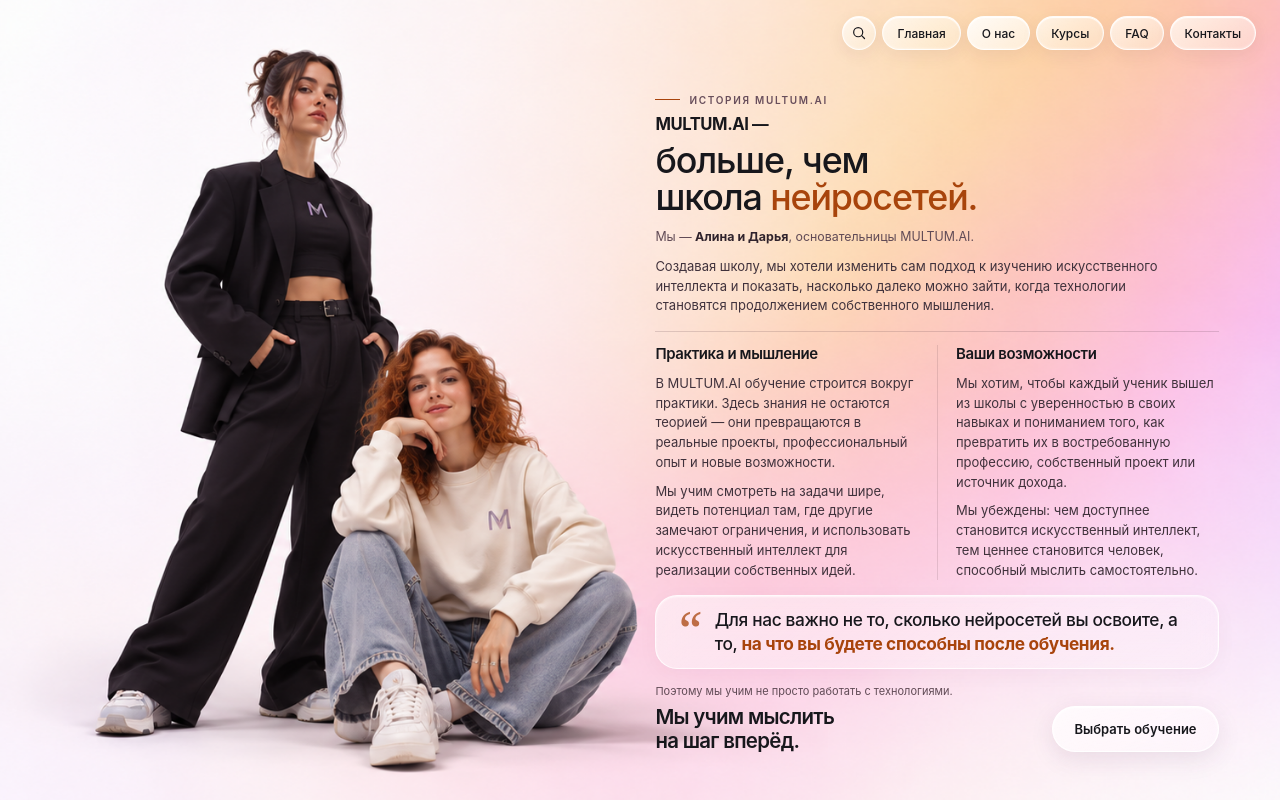
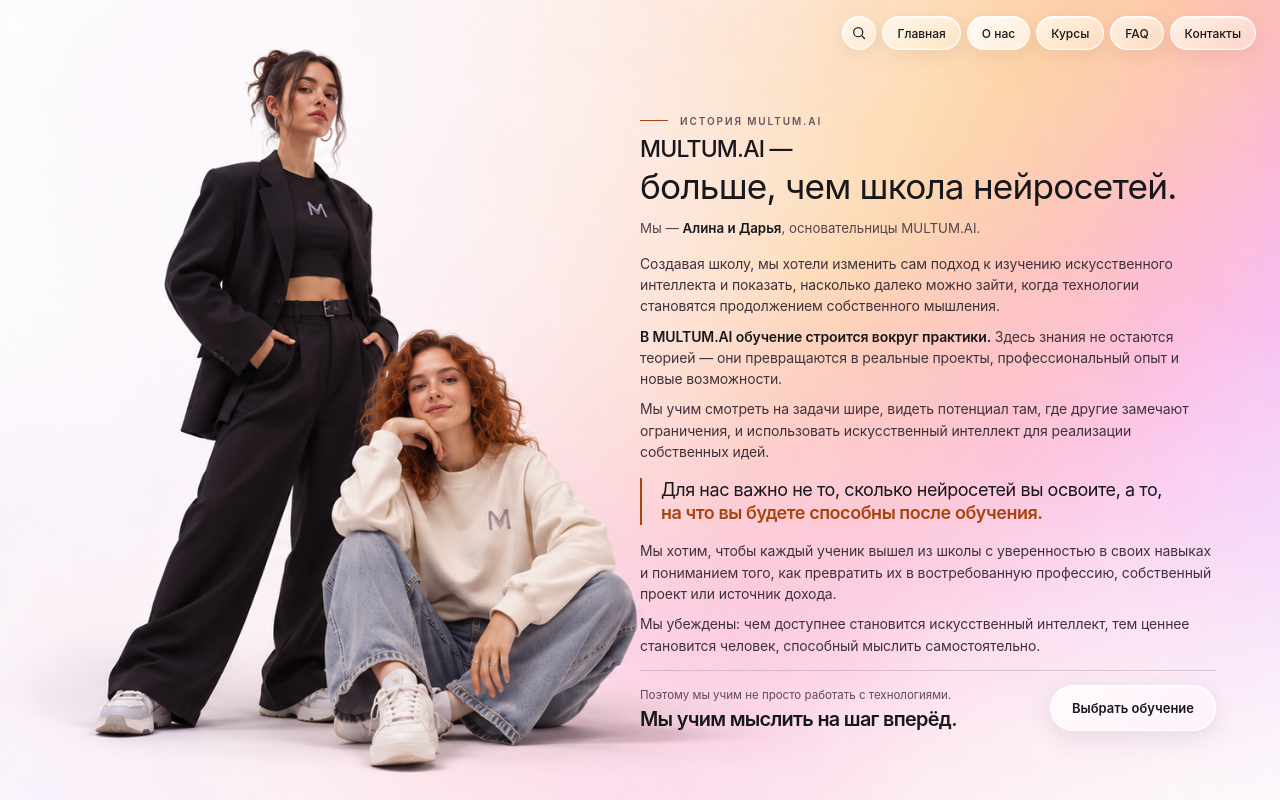
Before and after one commit to fuks19200-ctrl/09, a Next.js app: page /about in a window 1280 px wide. Built offline with nearby package versions, Linux system fonts and the light colour scheme.

Commit message:
Simplify founders page into airy single-column editorial layout

```diff
--- a/app/about/page.tsx
+++ b/app/about/page.tsx
@@ -12,31 +12,26 @@ export default function About() {
       <SiteNav active="about" />
       <article className="founders-story">
         <header className="founders-intro">
-          <p className="founders-kicker"><span aria-hidden="true" /> История MULTUM.AI</p>
-          <h1><span className="founders-brand">MULTUM.AI —</span><span className="founders-headline">больше, чем<br className="founders-break" /> школа <em>нейросетей.</em></span></h1>
+          <p className="founders-kicker">История MULTUM.AI</p>
+          <h1>MULTUM.AI —<span>больше, чем школа нейросетей.</span></h1>
           <p className="founders-byline">Мы — <strong>Алина и Дарья</strong>, основательницы MULTUM.AI.</p>
+        </header>
+        <div className="founders-copy">
           <p className="founders-body">Создавая школу, мы хотели изменить сам подход к изучению искусственного интеллекта и показать, насколько далеко можно зайти, когда технологии становятся продолжением собственного мышления.</p>
-        </header>
-        <section className="founders-editorial" aria-label="Подход и ценность обучения">
-          <div className="founders-column">
-            <h2>Практика и мышление</h2>
-            <p className="founders-body">В MULTUM.AI обучение строится вокруг практики. Здесь знания не остаются теорией — они превращаются в реальные проекты, профессиональный опыт и новые возможности.</p>
-            <p className="founders-body">Мы учим смотреть на задачи шире, видеть потенциал там, где другие замечают ограничения, и использовать искусственный интеллект для реализации собственных идей.</p>
-          </div>
-          <div className="founders-column">
-            <h2>Ваши возможности</h2>
-            <p className="founders-body">Мы хотим, чтобы каждый ученик вышел из школы с уверенностью в своих навыках и пониманием того, как превратить их в востребованную профессию, собственный проект или источник дохода.</p>
-            <p className="founders-body">Мы убеждены: чем доступнее становится искусственный интеллект, тем ценнее становится человек, способный мыслить самостоятельно.</p>
-          </div>
-        </section>
+          <p className="founders-body"><strong>В MULTUM.AI обучение строится вокруг практики.</strong> Здесь знания не остаются теорией — они превращаются в реальные проекты, профессиональный опыт и новые возможности.</p>
+          <p className="founders-body">Мы учим смотреть на задачи шире, видеть потенциал там, где другие замечают ограничения, и использовать искусственный интеллект для реализации собственных идей.</p>
+        </div>
         <blockquote className="founders-quote">
-          <span className="founders-quote__mark" aria-hidden="true">“</span>
           <p>Для нас важно не то, сколько нейросетей вы освоите, а то, <strong>на что вы будете способны после обучения.</strong></p>
         </blockquote>
+        <div className="founders-copy">
+          <p className="founders-body">Мы хотим, чтобы каждый ученик вышел из школы с уверенностью в своих навыках и пониманием того, как превратить их в востребованную профессию, собственный проект или источник дохода.</p>
+          <p className="founders-body">Мы убеждены: чем доступнее становится искусственный интеллект, тем ценнее становится человек, способный мыслить самостоятельно.</p>
+        </div>
         <footer className="founders-footer">
           <div className="founders-manifesto">
             <p>Поэтому мы учим не просто работать с технологиями.</p>
-            <strong>Мы учим мыслить<br className="founders-break" /> на шаг вперёд.</strong>
+            <strong>Мы учим мыслить на шаг вперёд.</strong>
           </div>
           <a className="button button--glass founders-cta" href="/courses/">Выбрать обучение</a>
         </footer>
--- a/app/globals.css
+++ b/app/globals.css
@@ -188,122 +188,25 @@ button:disabled, button[aria-disabled="true"], .button[aria-disabled="true"] { o
 }
 
 
-/* Founders story — editorial layout, preserving the original portrait. */
-.about-page {
-  display: flex;
-  align-items: flex-start;
-  justify-content: flex-end;
-  padding: 0;
-  background: #fff5f4 url('/images/%D0%A1%D1%82%D0%B8%D0%BB%D1%8C%D0%BD%D1%8B%D0%B8%CC%86%20%D0%B4%D1%83%D1%8D%D1%82%20%D0%B2%20%D1%81%D0%BE%D0%B2%D1%80%D0%B5%D0%BC%D0%B5%D0%BD%D0%BD%D0%BE%D0%B8%CC%86%20%D1%83%D0%BB%D0%B8%D1%87%D0%BD%D0%BE%D0%B8%CC%86%20%D0%BE%D0%B4%D0%B5%D0%B6%D0%B4%D0%B5.png') left center / cover no-repeat;
-  overflow-x: hidden;
-  overflow-y: auto;
-}
-.founders-story {
-  width: min(44%, 720px);
-  min-width: 0;
-  margin: auto 4.8% auto 0;
-  padding: 80px 0 36px;
-  font-family: -apple-system, BlinkMacSystemFont, "Segoe UI", Arial, sans-serif;
-  color: var(--color-black);
-  display: flex;
-  flex-direction: column;
-  gap: clamp(18px, 2.5vh, 29px);
-}
-.founders-kicker {
-  display: flex;
-  align-items: center;
-  gap: 9px;
-  margin: 0 0 15px;
-  color: #684e5b;
-  font-size: 10px;
-  font-weight: 600;
-  letter-spacing: .17em;
-  text-transform: uppercase;
-}
-.founders-kicker > span { width: 25px; height: 1px; background: #A8440C; }
-.founders-intro h1 { margin: 0; letter-spacing: -.047em; }
-.founders-brand {
-  display: block;
-  margin: 0 0 7px;
-  font-size: clamp(15px, 1.3vw, 21px);
-  line-height: 1.2;
-  font-weight: 650;
-  letter-spacing: -.025em;
-}
-.founders-headline {
-  display: block;
-  font-size: clamp(32px, 3.05vw, 52px);
-  line-height: 1.04;
-  font-weight: 520;
-}
-.founders-headline em { font-style: normal; color: #A8440C; }
-.founders-byline {
-  margin: 19px 0 10px;
-  font-size: clamp(12px, .97vw, 15px);
-  line-height: 1.5;
-  color: #614b56;
-  font-weight: 400;
-}
-.founders-byline strong { font-weight: 650; color: #30232c; }
-.founders-body {
-  margin: 0;
-  font-size: clamp(13px, .96vw, 15.5px);
-  line-height: 1.65;
-  font-weight: 400;
-  color: #40323c;
-  text-wrap: pretty;
-}
-.founders-intro > .founders-body { max-width: 66ch; }
-.founders-editorial {
-  display: grid;
-  grid-template-columns: minmax(0,1fr) minmax(0,1fr);
-  gap: 0;
-  padding-top: 18px;
-  border-top: 1px solid rgba(87,58,70,.19);
-}
-.founders-column { min-width: 0; }
-.founders-column:first-child { padding-right: 18px; }
-.founders-column + .founders-column { padding-left: 18px; border-left: 1px solid rgba(87,58,70,.15); }
-.founders-column h2 {
-  font-size: clamp(14px, 1.17vw, 19px);
-  line-height: 1.25;
-  font-weight: 630;
-  letter-spacing: -.025em;
-  margin: 0 0 10px;
-}
-.founders-column p + p { margin-top: 9px; }
-.founders-quote {
-  position: relative;
-  display: flex;
-  align-items: flex-start;
-  gap: 13px;
-  margin: 0;
-  padding: 16px 22px 18px;
-  border: 1px solid rgba(255,255,255,.79);
-  border-radius: 22px;
-  background: linear-gradient(145deg,rgba(255,255,255,.51),rgba(255,255,255,.19));
-  box-shadow: inset 0 1px 2px rgba(255,255,255,.7), 0 5px 22px rgba(79,42,67,.035);
-  -webkit-backdrop-filter: blur(15px);
-  backdrop-filter: blur(15px);
-}
-.founders-quote__mark {
-  flex: 0 0 auto;
-  font: 52px/.82 Georgia, serif;
-  color: #A8440C;
-  opacity: .75;
-}
-.founders-quote p {
-  margin: 0;
-  font-size: clamp(16px, 1.35vw, 22px);
-  font-weight: 450;
-  line-height: 1.38;
-  letter-spacing: -.02em;
-}
-.founders-quote strong { font-weight: 650; color: #A8440C; }
-.founders-footer { display: flex; align-items: flex-end; justify-content: space-between; gap: 16px; }
-.founders-manifesto { max-width: 65%; }
-.founders-manifesto p { margin: 0 0 5px; font-size: clamp(11px,.83vw,13px); line-height: 1.45; color: #614b56; }
-.founders-manifesto strong { font-size: clamp(18px,1.6vw,26px); line-height: 1.15; font-weight: 590; letter-spacing: -.035em; }
+/* Founders story: minimal editorial typography, no decorative cards. */
+.about-page { display:flex; justify-content:flex-end; align-items:flex-start; overflow-y:auto; overflow-x:hidden; background:#fff5f4 url('/images/%D0%A1%D1%82%D0%B8%D0%BB%D1%8C%D0%BD%D1%8B%D0%B8%CC%86%20%D0%B4%D1%83%D1%8D%D1%82%20%D0%B2%20%D1%81%D0%BE%D0%B2%D1%80%D0%B5%D0%BC%D0%B5%D0%BD%D0%BD%D0%BE%D0%B8%CC%86%20%D1%83%D0%BB%D0%B8%D1%87%D0%BD%D0%BE%D0%B8%CC%86%20%D0%BE%D0%B4%D0%B5%D0%B6%D0%B4%D0%B5.png') left center/cover no-repeat; padding:0; }
+.founders-story { width:min(45%,720px); min-width:0; margin:auto 5% auto 0; padding:76px 0 30px; display:flex; flex-direction:column; gap:clamp(14px,1.8vh,20px); color:#17171c; font-family:-apple-system,BlinkMacSystemFont,"Segoe UI",Arial,sans-serif; }
+.founders-kicker { margin:0 0 10px; display:flex; gap:12px; align-items:center; color:#6b525c; font-size:10px; font-weight:600; letter-spacing:.19em; text-transform:uppercase; }
+.founders-kicker::before { content:""; width:28px; height:1px; background:#a8440c; }
+.founders-intro h1 { margin:0; font-size:clamp(23px,1.65vw,28px); font-weight:500; line-height:1.1; letter-spacing:-.035em; }
+.founders-intro h1 span { display:block; margin-top:5px; font-size:clamp(31px,2.75vw,46px); font-weight:400; line-height:1.08; color:#17171c; text-wrap:balance; }
+.founders-byline { margin:14px 0 0; color:#58444f; font-size:clamp(12px,1.04vw,15px); line-height:1.45; }
+.founders-byline strong { color:#17171c; font-weight:600; }
+.founders-copy { display:flex; flex-direction:column; gap:9px; }
+.founders-body { margin:0; color:#40323c; font-size:clamp(14px,.94vw,16px); line-height:1.52; letter-spacing:-.008em; text-wrap:pretty; }
+.founders-body strong { font-weight:600; color:#17171c; }
+.founders-quote { margin:1px 0; padding:0 0 0 19px; border-left:2px solid #a8440c; }
+.founders-quote p { margin:0; max-width:46ch; font-size:clamp(18px,1.32vw,23px); line-height:1.32; letter-spacing:-.025em; font-weight:400; }
+.founders-quote strong { color:#a8440c; font-weight:600; }
+.founders-footer { border-top:1px solid rgba(87,58,70,.19); padding-top:14px; display:flex; gap:18px; align-items:flex-end; justify-content:space-between; }
+.founders-manifesto { min-width:0; }
+.founders-manifesto p { margin:0 0 5px; font-size:clamp(11px,.9vw,14px); line-height:1.45; color:#614b56; }
+.founders-manifesto strong { display:block; font-weight:560; font-size:clamp(18px,1.55vw,25px); line-height:1.15; letter-spacing:-.035em; }
 .founders-cta {
   align-self: flex-end;
   isolation: isolate;
@@ -336,51 +239,15 @@ button:disabled, button[aria-disabled="true"], .button[aria-disabled="true"] { o
 }
 
 
-.founders-footer .founders-cta {
-  flex: 0 0 auto;
-  align-self: flex-end;
-  min-height: 46px;
-  padding: 12px 21px;
-  font-size: 13px;
-  white-space: nowrap;
+
+.founders-footer .founders-cta { flex:none; align-self:flex-end; min-height:46px; padding:12px 21px; font-size:13px; white-space:nowrap; }
+@media (max-width:900px), (max-aspect-ratio:3/2) {
+  .about-page { display:block; background-color:#fff5f4; background-image:url('/images/%D0%A1%D1%82%D0%B8%D0%BB%D1%8C%D0%BD%D1%8B%D0%B8%CC%86%20%D0%B4%D1%83%D1%8D%D1%82%20%D0%B2%20%D1%81%D0%BE%D0%B2%D1%80%D0%B5%D0%BC%D0%B5%D0%BD%D0%BD%D0%BE%D0%B8%CC%86%20%D1%83%D0%BB%D0%B8%D1%87%D0%BD%D0%BE%D0%B8%CC%86%20%D0%BE%D0%B4%D0%B5%D0%B6%D0%B4%D0%B5.png'),linear-gradient(150deg,#fff9f7,#f7dce9 65%,#eadcf9); background-position:left top,center; background-size:auto clamp(300px,65vw,540px),cover; background-repeat:no-repeat; background-attachment:local; }
+  .founders-story { width:auto; max-width:720px; margin:0 auto; padding:calc(clamp(300px,65vw,540px) + 26px) clamp(22px,6vw,52px) 40px; gap:22px; }
+  .founders-intro h1 span { font-size:clamp(31px,6vw,46px); text-wrap:initial; }
+  .founders-body { font-size:15px; line-height:1.62; }
+  .founders-copy { gap:13px; }
+  .founders-quote p { font-size:21px; }
+  .founders-manifesto strong { font-size:23px; }
 }
-@media (min-width: 901px) and (min-aspect-ratio: 3/2) and (max-height: 800px) {
-  .founders-story { gap: 15px; padding-top: 68px; padding-bottom: 22px; }
-  .founders-kicker { margin-bottom: 9px; }
-  .founders-byline { margin-top: 12px; }
-  .founders-editorial { padding-top: 13px; }
-  .founders-headline { font-size: clamp(30px,2.8vw,46px); }
-  .founders-body { line-height: 1.52; }
-  .founders-quote { padding-block: 12px; }
-}
-@media (max-width: 900px), (max-aspect-ratio: 3/2) {
-  .about-page {
-    display: block;
-    background-color: #fff5f4;
-    background-image: url('/images/%D0%A1%D1%82%D0%B8%D0%BB%D1%8C%D0%BD%D1%8B%D0%B8%CC%86%20%D0%B4%D1%83%D1%8D%D1%82%20%D0%B2%20%D1%81%D0%BE%D0%B2%D1%80%D0%B5%D0%BC%D0%B5%D0%BD%D0%BD%D0%BE%D0%B8%CC%86%20%D1%83%D0%BB%D0%B8%D1%87%D0%BD%D0%BE%D0%B8%CC%86%20%D0%BE%D0%B4%D0%B5%D0%B6%D0%B4%D0%B5.png'), linear-gradient(150deg,#fff9f7,#f7dce9 65%,#eadcf9);
-    background-position: left top, center;
-    background-size: auto clamp(300px,65vw,540px), cover;
-    background-repeat: no-repeat;
-    background-attachment: local;
-  }
-  .founders-story {
-    width: auto;
-    max-width: 750px;
-    margin: 0 auto;
-    padding: calc(clamp(300px,65vw,540px) + 26px) clamp(22px,6vw,52px) 40px;
-    gap: 24px;
-  }
-  .founders-headline { font-size: clamp(32px,6.5vw,48px); }
-  .founders-body { font-size: 15px; }
-  .founders-column h2 { font-size: 18px; }
-  .founders-quote p { font-size: 20px; }
-  .founders-manifesto strong { font-size: 23px; }
-}
-@media (max-width: 620px) {
-  .founders-editorial { grid-template-columns: 1fr; gap: 20px; }
-  .founders-column:first-child { padding-right: 0; }
-  .founders-column + .founders-column { padding: 17px 0 0; border-left: 0; border-top: 1px solid rgba(87,58,70,.15); }
-  .founders-footer { flex-wrap: wrap; }
-  .founders-manifesto { max-width: 100%; }
-  .founders-footer .founders-cta { margin-left: auto; }
-}
+@media (max-width:620px) { .founders-footer { flex-wrap:wrap; } .founders-footer .founders-cta { margin-left:auto; } }
```
